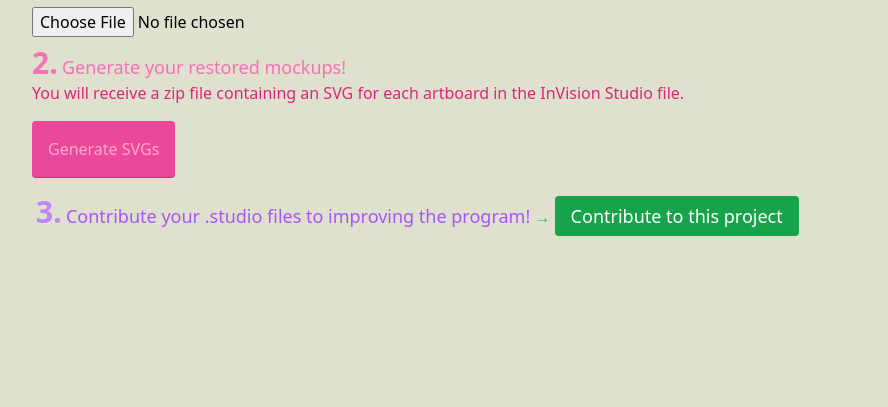
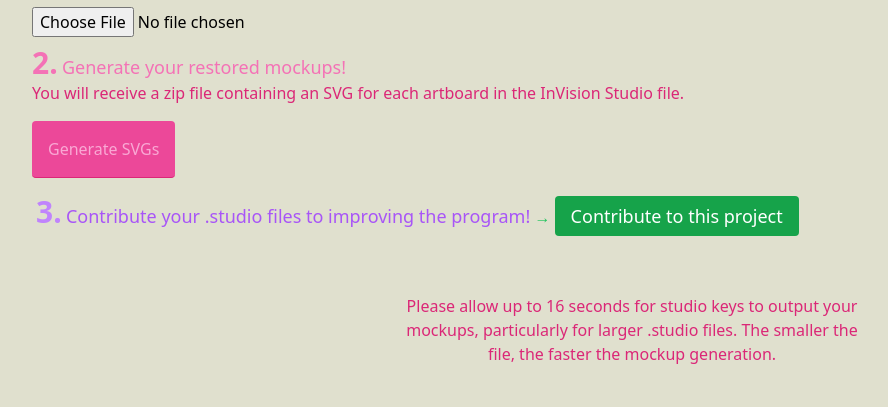
Before and after one commit to aviomg/studio-keys, a Flask app: page / in a window 1280 px wide. Shown: the part 237-644 px from the top of the page, without its empty margins (8-896 px from the left). Run offline with Flask 3, Linux system fonts and the light colour scheme.

Commit message:
html changes

```diff
--- a/src/static/output.css
+++ b/src/static/output.css
@@ -600,6 +600,15 @@
   margin: 1rem;
 }
 
+.m-auto {
+  margin: auto;
+}
+
+.mx-10 {
+  margin-left: 2.5rem;
+  margin-right: 2.5rem;
+}
+
 .mx-auto {
   margin-left: auto;
   margin-right: auto;
@@ -646,6 +655,10 @@
   margin-top: 1.5rem;
 }
 
+.mt-7 {
+  margin-top: 1.75rem;
+}
+
 .mt-8 {
   margin-top: 2rem;
 }
@@ -664,6 +677,34 @@
 
 .max-w-xl {
   max-width: 36rem;
+}
+
+.max-w-md {
+  max-width: 28rem;
+}
+
+.max-w-56 {
+  max-width: 14rem;
+}
+
+.max-w-\[500\] {
+  max-width: 500;
+}
+
+.max-w-\[480px\] {
+  max-width: 480px;
+}
+
+.max-w-\[500px\] {
+  max-width: 500px;
+}
+
+.items-center {
+  align-items: center;
+}
+
+.justify-center {
+  justify-content: center;
 }
 
 .rounded {
@@ -716,6 +757,10 @@
 
 .p-4 {
   padding: 1rem;
+}
+
+.p-6 {
+  padding: 1.5rem;
 }
 
 .px-4 {
@@ -846,9 +891,9 @@
   color: rgb(168 85 247 / var(--tw-text-opacity));
 }
 
-.text-red-400 {
+.text-red-500 {
   --tw-text-opacity: 1;
-  color: rgb(248 113 113 / var(--tw-text-opacity));
+  color: rgb(239 68 68 / var(--tw-text-opacity));
 }
 
 .text-white {
@@ -856,9 +901,14 @@
   color: rgb(255 255 255 / var(--tw-text-opacity));
 }
 
-.text-red-500 {
+.text-pink-800 {
   --tw-text-opacity: 1;
-  color: rgb(239 68 68 / var(--tw-text-opacity));
+  color: rgb(157 23 77 / var(--tw-text-opacity));
+}
+
+.text-pink-700 {
+  --tw-text-opacity: 1;
+  color: rgb(190 24 93 / var(--tw-text-opacity));
 }
 
 .underline {
--- a/src/templates/form.html
+++ b/src/templates/form.html
@@ -60,6 +60,10 @@
    </h1>
        </h1>
 
+       <h1 class="text-center m-auto mt-10 max-w-[500px] items-center justify-center p-6">
+        <span class="text-center m-auto text-pink-600 text-md">Please allow up to 16 seconds for studio keys to output your mockups, particularly for larger .studio files. The smaller the file, the faster the mockup generation.</span>
+       </h1>
+
 
 </form>
 </body>
```
